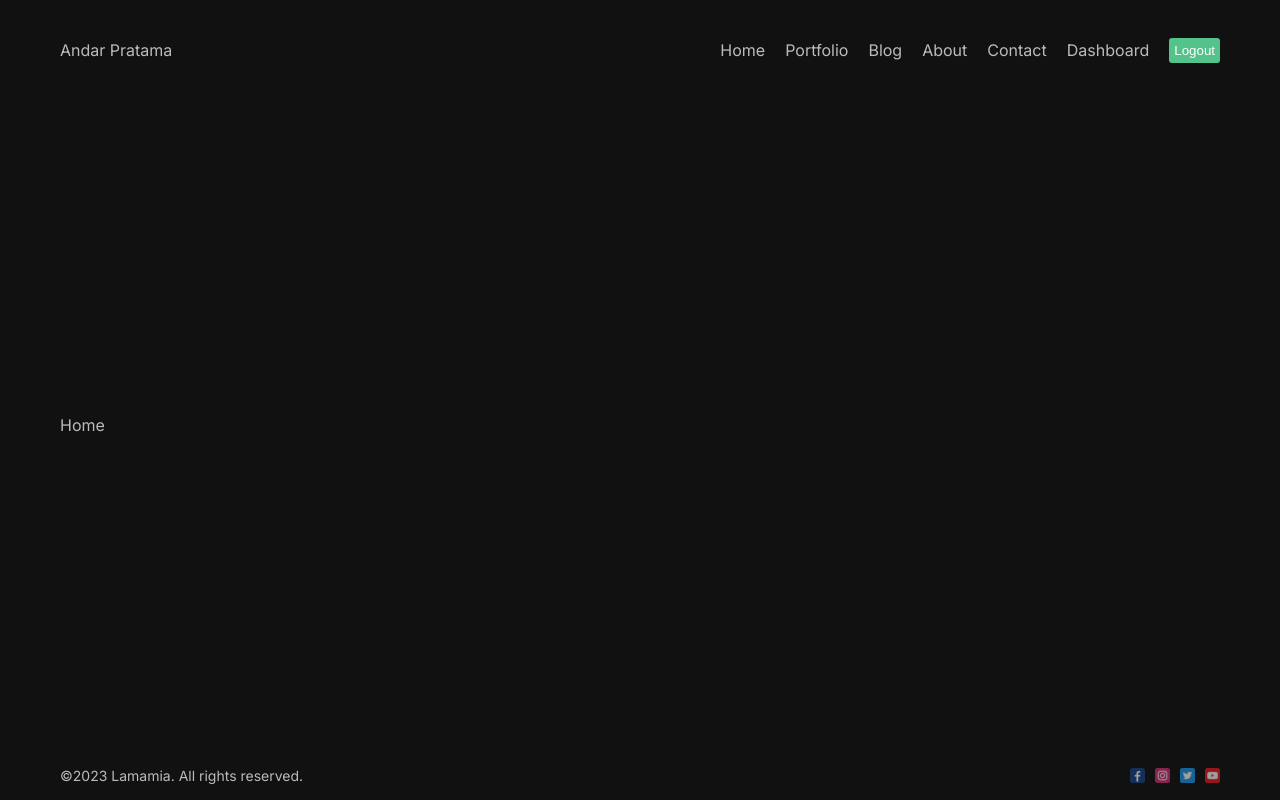
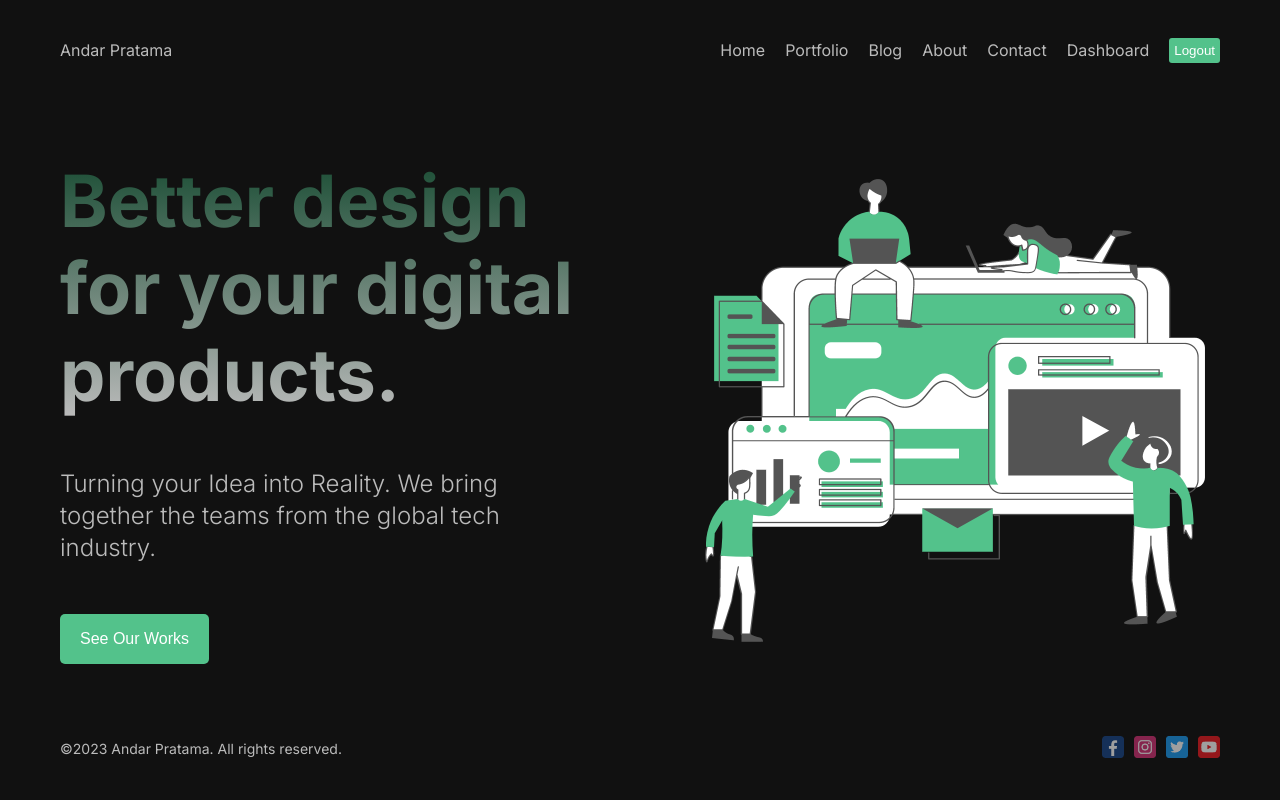
Before and after one commit to andarpratama/blog-nextjs, a Next.js app: page / in a window 1280 px wide. Built offline with nearby package versions, Linux system fonts and the light colour scheme.

Commit message:
navbar styling and banner creation

```diff
--- a/next.config.js
+++ b/next.config.js
@@ -1,4 +1,10 @@
 /** @type {import('next').NextConfig} */
-const nextConfig = {}
+const nextConfig = {
+  images: {
+    domains: [
+      "images.pexels.com"
+    ]
+  }
+}
 
 module.exports = nextConfig
--- a/src/app/globals.css
+++ b/src/app/globals.css
@@ -21,8 +21,14 @@ a {
   max-width: 1336px;
   min-height: 100vh;
   margin: 0 auto;
-  padding: 0 60px;
+  padding: 0 30px;
   display: flex;
   flex-direction: column;
   justify-content: space-between;
 }
+
+@media only screen and (min-width: 768px) {
+  .container {
+    padding: 0 60px;
+  }
+}
--- a/src/app/page.jsx
+++ b/src/app/page.jsx
@@ -1,10 +1,24 @@
 import Image from 'next/image'
 import styles from './page.module.css'
+import HeroImage from 'public/hero.png'
+import Button from "@/components/Button/Button";
 
 export default function Home() {
   return (
-    <div>
-      Home
+    <div className={styles.container}>
+      <div className={styles.item}>
+        <h1 className={styles.title}>
+          Better design for your digital products.
+        </h1>
+        <p className={styles.desc}>
+          Turning your Idea into Reality. We bring together the teams from the
+          global tech industry.
+        </p>
+        <Button url="/portfolio" text="See Our Works"/>
+      </div>
+      <div className={styles.item}>
+        <Image src={HeroImage} alt="" className={styles.img} />
+      </div>
     </div>
   )
 }
--- a/src/app/page.module.css
+++ b/src/app/page.module.css
@@ -1,229 +1,62 @@
-.main {
+.container {
+  display: flex;
+  align-items: center;
+  flex-direction: column-reverse;
+  gap: 20px;
+}
+
+.item {
+  flex: 1;
   display: flex;
   flex-direction: column;
-  justify-content: space-between;
-  align-items: center;
-  padding: 6rem;
-  min-height: 100vh;
+  gap: 50px;
 }
 
-.description {
-  display: inherit;
-  justify-content: inherit;
-  align-items: inherit;
-  font-size: 0.85rem;
-  max-width: var(--max-width);
-  width: 100%;
-  z-index: 2;
-  font-family: var(--font-mono);
+.title {
+  font-size: 42px;
+  background: linear-gradient(to bottom, #194c33, #bbb);
+  -webkit-background-clip: text;
+  -webkit-text-fill-color: transparent;
 }
 
-.description a {
-  display: flex;
-  justify-content: center;
-  align-items: center;
-  gap: 0.5rem;
+.desc {
+  font-size: 20px;
+  font-weight: 300;
+  line-height: 32px;
 }
 
-.description p {
-  position: relative;
-  margin: 0;
-  padding: 1rem;
-  background-color: rgba(var(--callout-rgb), 0.5);
-  border: 1px solid rgba(var(--callout-border-rgb), 0.3);
-  border-radius: var(--border-radius);
+.img {
+  width: 100%;
+  height: 300px;
+  object-fit: contain;
+  /* animation: move 3s infinite ease alternate; */
 }
 
-.code {
-  font-weight: 700;
-  font-family: var(--font-mono);
-}
-
-.grid {
-  display: grid;
-  grid-template-columns: repeat(4, minmax(25%, auto));
-  width: var(--max-width);
-  max-width: 100%;
-}
-
-.card {
-  padding: 1rem 1.2rem;
-  border-radius: var(--border-radius);
-  background: rgba(var(--card-rgb), 0);
-  border: 1px solid rgba(var(--card-border-rgb), 0);
-  transition: background 200ms, border 200ms;
-}
-
-.card span {
-  display: inline-block;
-  transition: transform 200ms;
-}
-
-.card h2 {
-  font-weight: 600;
-  margin-bottom: 0.7rem;
-}
-
-.card p {
-  margin: 0;
-  opacity: 0.6;
-  font-size: 0.9rem;
-  line-height: 1.5;
-  max-width: 30ch;
-}
-
-.center {
-  display: flex;
-  justify-content: center;
-  align-items: center;
-  position: relative;
-  padding: 4rem 0;
-}
-
-.center::before {
-  background: var(--secondary-glow);
-  border-radius: 50%;
-  width: 480px;
-  height: 360px;
-  margin-left: -400px;
-}
-
-.center::after {
-  background: var(--primary-glow);
-  width: 240px;
-  height: 180px;
-  z-index: -1;
-}
-
-.center::before,
-.center::after {
-  content: '';
-  left: 50%;
-  position: absolute;
-  filter: blur(45px);
-  transform: translateZ(0);
-}
-
-.logo {
-  position: relative;
-}
-/* Enable hover only on non-touch devices */
-@media (hover: hover) and (pointer: fine) {
-  .card:hover {
-    background: rgba(var(--card-rgb), 0.1);
-    border: 1px solid rgba(var(--card-border-rgb), 0.15);
+@media only screen and (min-width: 768px) {
+  .container {
+    flex-direction: row;
+    gap: 100px;
   }
 
-  .card:hover span {
-    transform: translateX(4px);
+  .title {
+    font-size: 72px;
+  }
+
+  .desc {
+    font-size: 24px;
+    font-weight: 300;
+  }
+
+  .img {
+    height: 500px;
   }
 }
 
-@media (prefers-reduced-motion) {
-  .card:hover span {
-    transform: none;
+@keyframes move {
+  from {
+    transform: translateY(-10px);
+  }
+  to {
+    transform: translateY(10px);
   }
 }
-
-/* Mobile */
-@media (max-width: 700px) {
-  .content {
-    padding: 4rem;
-  }
-
-  .grid {
-    grid-template-columns: 1fr;
-    margin-bottom: 120px;
-    max-width: 320px;
-    text-align: center;
-  }
-
-  .card {
-    padding: 1rem 2.5rem;
-  }
-
-  .card h2 {
-    margin-bottom: 0.5rem;
-  }
-
-  .center {
-    padding: 8rem 0 6rem;
-  }
-
-  .center::before {
-    transform: none;
-    height: 300px;
-  }
-
-  .description {
-    font-size: 0.8rem;
-  }
-
-  .description a {
-    padding: 1rem;
-  }
-
-  .description p,
-  .description div {
-    display: flex;
-    justify-content: center;
-    position: fixed;
-    width: 100%;
-  }
-
-  .description p {
-    align-items: center;
-    inset: 0 0 auto;
-    padding: 2rem 1rem 1.4rem;
-    border-radius: 0;
-    border: none;
-    border-bottom: 1px solid rgba(var(--callout-border-rgb), 0.25);
-    background: linear-gradient(
-      to bottom,
-      rgba(var(--background-start-rgb), 1),
-      rgba(var(--callout-rgb), 0.5)
-    );
-    background-clip: padding-box;
-    backdrop-filter: blur(24px);
-  }
-
-  .description div {
-    align-items: flex-end;
-    pointer-events: none;
-    inset: auto 0 0;
-    padding: 2rem;
-    height: 200px;
-    background: linear-gradient(
-      to bottom,
-      transparent 0%,
-      rgb(var(--background-end-rgb)) 40%
-    );
-    z-index: 1;
-  }
-}
-
-/* Tablet and Smaller Desktop */
-@media (min-width: 701px) and (max-width: 1120px) {
-  .grid {
-    grid-template-columns: repeat(2, 50%);
-  }
-}
-
-@media (prefers-color-scheme: dark) {
-  .vercelLogo {
-    filter: invert(1);
-  }
-
-  .logo {
-    filter: invert(1) drop-shadow(0 0 0.3rem #ffffff70);
-  }
-}
-
-@keyframes rotate {
-  from {
-    transform: rotate(360deg);
-  }
-  to {
-    transform: rotate(0deg);
-  }
-}
--- /dev/null
+++ b/src/components/Button/Button.jsx
@@ -0,0 +1,13 @@
+import React from "react";
+import styles from "./button.module.css";
+import Link from "next/link";
+
+const Button = ({ text, url }) => {
+  return (
+    <Link href={url}>
+      <button className={styles.container}>{text}</button>
+    </Link>
+  );
+};
+
+export default Button;
--- /dev/null
+++ b/src/components/Button/button.module.css
@@ -0,0 +1,10 @@
+.container {
+  padding: 16px 20px;
+  cursor: pointer;
+  background-color: #53c28b;
+  border: none;
+  border-radius: 5px;
+  width: max-content;
+  color: white;
+  font-size: 16px;
+}
--- a/src/components/footer/Footer.jsx
+++ b/src/components/footer/Footer.jsx
@@ -1,16 +1,25 @@
 import Image from 'next/image'
 import React from 'react'
 import style from './page.module.css'
+import Link from 'next/link'
 
 const Footer = () => {
   return (
     <div className={style.container} >
-      <div>©2023 Lamamia. All rights reserved.</div>
+      <div>©2023 Andar Pratama. All rights reserved.</div>
       <div className={style.social} >
-        <Image src="/1.png" width={15} height={15} className={style.icon} alt="Lama Dev Facebook Account" />
-        <Image src="/2.png" width={15} height={15} className={style.icon} alt="Lama Dev" />
-        <Image src="/3.png" width={15} height={15} className={style.icon} alt="Lama Dev" />
-        <Image src="/4.png" width={15} height={15} className={style.icon} alt="Lama Dev" />
+        <Link href='/' >
+          <Image src="/1.png" width={22} height={22} className={style.icon} alt="Andar Pratama Facebook Account" />
+        </Link>
+        <Link href='/' >
+          <Image src="/2.png" width={22} height={22} className={style.icon} alt="Andar Pratama Instagram Account" />
+        </Link>
+        <Link href='/' >
+          <Image src="/3.png" width={22} height={22} className={style.icon} alt="Andar Pratama Twitter Account" />
+        </Link>
+        <Link href='/' >
+          <Image src="/4.png" width={22} height={22} className={style.icon} alt="Andar Pratama Youtube Account" />
+        </Link>
       </div>
     </div>
   )
--- a/src/components/footer/page.module.css
+++ b/src/components/footer/page.module.css
@@ -1,9 +1,11 @@
 .container {
-  height: 50px;
+  padding-bottom: 24px;
+  height: 80px;
   font-size: 14px;
   display: flex;
   align-items: center;
   justify-content: space-between;
+  flex-direction: column;
 }
 
 .social {
@@ -15,4 +17,15 @@
 .icon {
   opacity: 0.6;
   cursor: pointer;
+  transition: .5s;
 }
+
+.icon:hover {
+  opacity: 1;
+}
+
+@media only screen and (min-width: 768px) {
+  .container {
+    flex-direction: row;
+  }
+}
--- a/src/components/navbar/Navbar.jsx
+++ b/src/components/navbar/Navbar.jsx
@@ -47,6 +47,11 @@ const Navbar = () => {
         ))}
         <button className={style.logout} >Logout</button>
       </div>
+      <button className={style.mobile} >
+        <svg xmlns="http://www.w3.org/2000/svg" width="16" height="16" fill="currentColor" className="bi bi-list" viewBox="0 0 16 16">
+          <path fill-rule="evenodd" d="M2.5 12a.5.5 0 0 1 .5-.5h10a.5.5 0 0 1 0 1H3a.5.5 0 0 1-.5-.5zm0-4a.5.5 0 0 1 .5-.5h10a.5.5 0 0 1 0 1H3a.5.5 0 0 1-.5-.5zm0-4a.5.5 0 0 1 .5-.5h10a.5.5 0 0 1 0 1H3a.5.5 0 0 1-.5-.5z"/>
+        </svg>
+      </button>
     </div>
   )
 }
--- a/src/components/navbar/page.module.css
+++ b/src/components/navbar/page.module.css
@@ -11,9 +11,7 @@
 }
 
 .links {
-  display: flex;
-  align-items: center;
-  gap: 20px;
+  display: none;
 }
 
 .logout {
@@ -24,3 +22,39 @@
   cursor: pointer;
   border-radius: 3px;
 }
+
+.link:hover {
+  color: #eee;
+}
+
+.mobile {
+  padding: 5px 12px;
+  border: none;
+  background-color: #53c28b;
+  color: white;
+  cursor: pointer;
+  border-radius: 3px;
+  transition: .5s;
+}
+
+.mobile:hover {
+  background-color: #157847;
+}
+
+@media only screen and (min-width: 768px) {
+  .links {
+    display: flex;
+    align-items: center;
+    gap: 12px;
+  }
+
+  .mobile {
+    display: none;
+  }
+}
+
+@media only screen and (min-width: 1024px) {
+  .links {
+    gap: 20px;
+  }
+}
```
